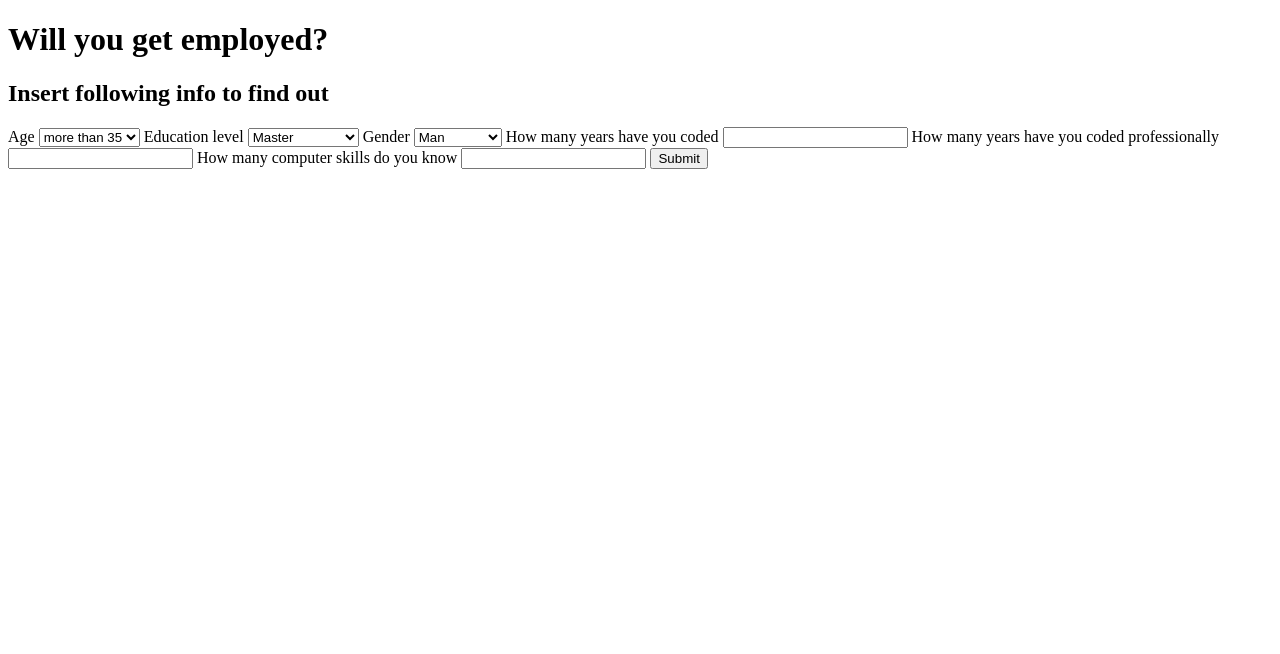
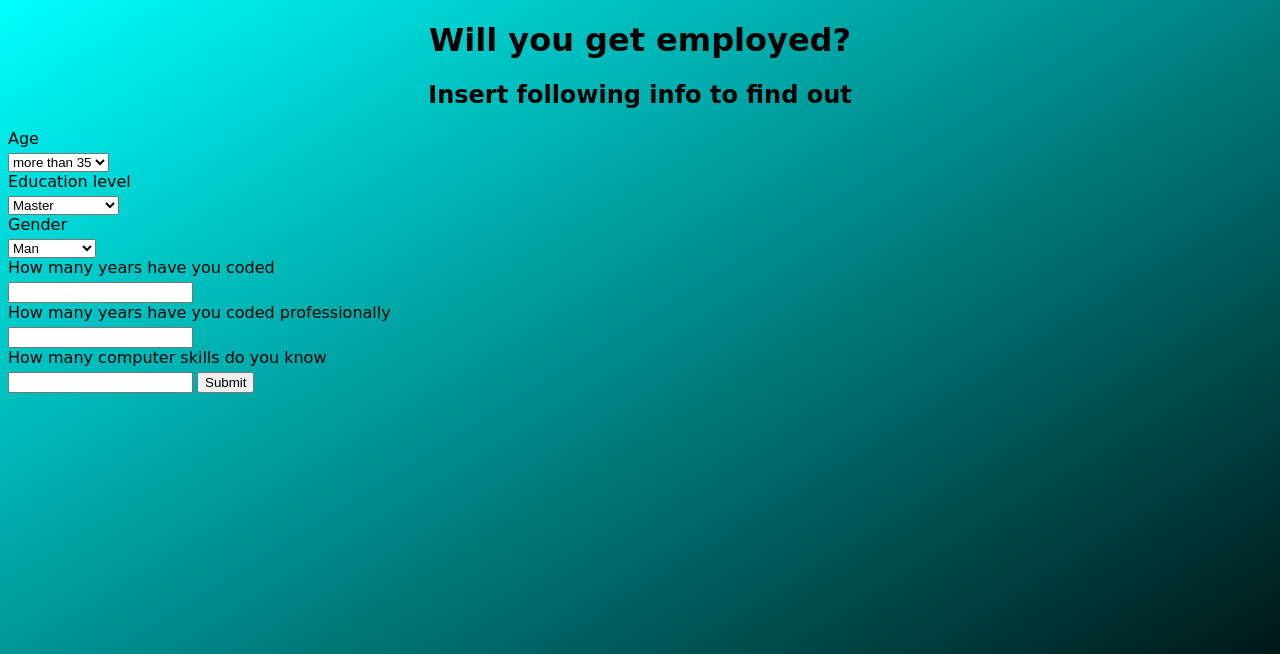
Before and after one commit to ZnakeDenmark/MLKaggle, a Flask app: page / in a window 1280 px wide. Shown: the top 654 px of the page. Run offline with Flask 3, Linux system fonts and the light colour scheme; parts of the project's set-up code (start-up, migrations or seed data) failed here and were passed over.

Commit message:
Update style.css
CSS

```diff
--- a/Web/static/css/style.css
+++ b/Web/static/css/style.css
@@ -1,6 +1,36 @@
 
-.test {
-    float: left;
-    width: 200px;
-    display: grid;
+
+body {
+
+    background:linear-gradient(to left top, black, cyan);
+    background-attachment: fixed; /
+    text-align: left;
+
 }
+title {
+    color: black;
+    text-align: center;
+    font-family: comic sans ms;
+}
+
+h1 {
+    color: black;
+    font-size: 25;
+    font-family: comic sans ms;
+    text-align: center;
+}
+
+h2 {
+    color: black;
+    font-family: Comic Sans MS;
+    text-align: center;
+
+}
+
+form label {
+    color: black;
+    font-family: Comic Sans MS;
+    display: block;
+    text-align: left;
+    margin-bottom: 5px;
+}
```
